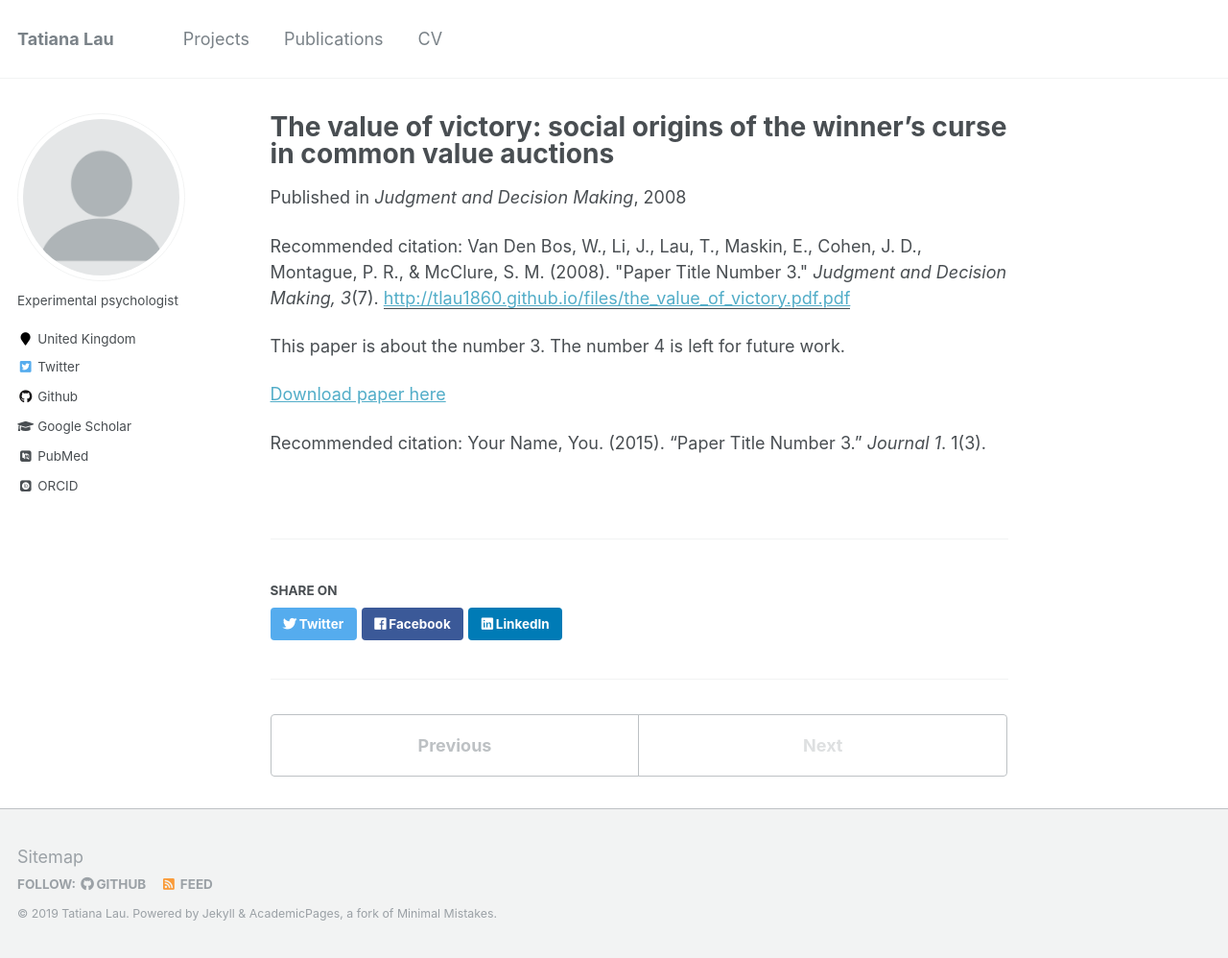
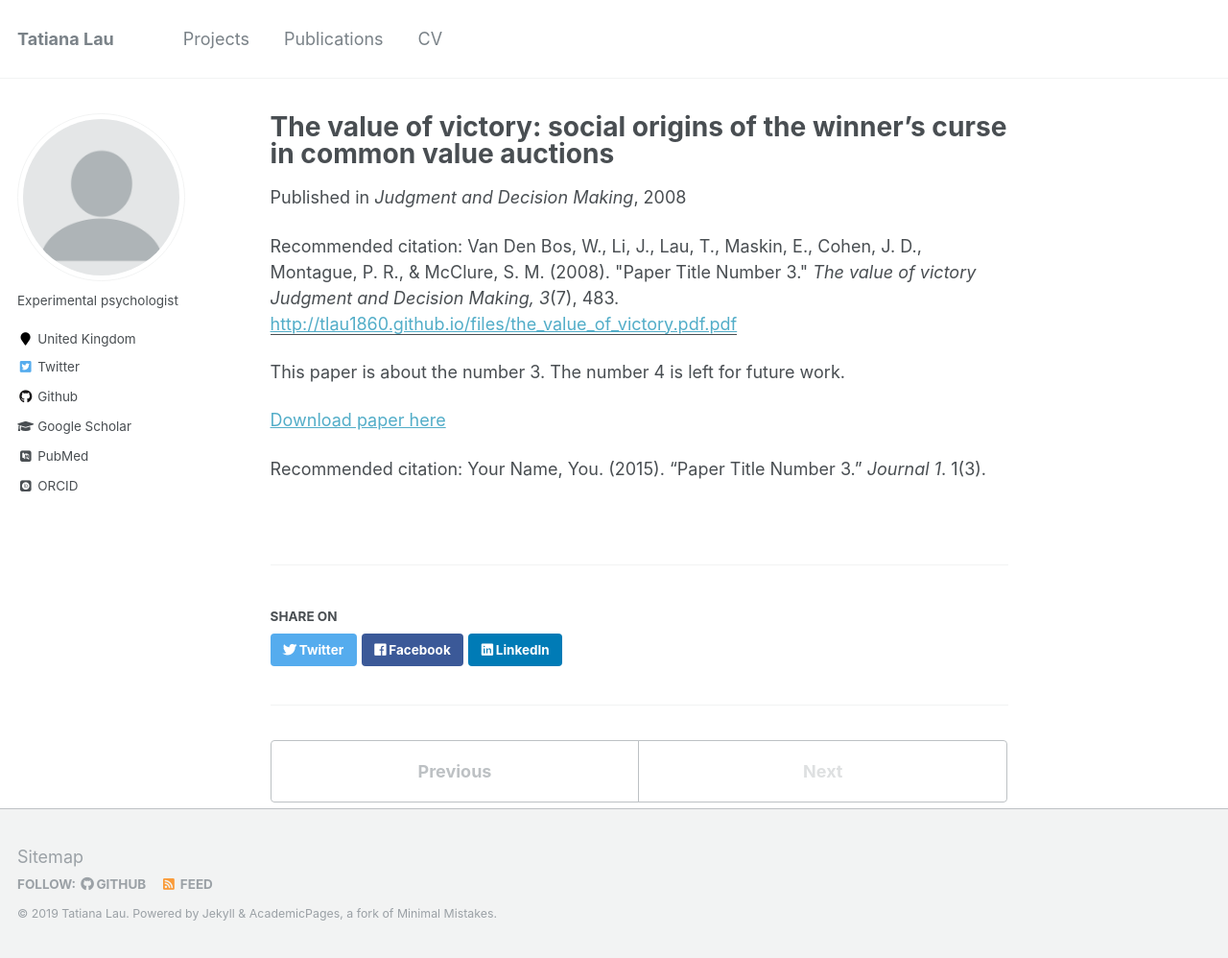
Before and after one commit to tlau1860/tlau1860.github.io, a Jekyll site: the page built from _publications/2015-10-01-paper-title-number-3.md, in a window 1280 px wide and 998 px high. Shown: the whole window at 96% size. Built offline with Jekyll 4.4.1, drawn with Linux system fonts in a browser that asks for light colours; some web fonts are replaced.

Commit message:
change title

```diff
--- a/_publications/2015-10-01-paper-title-number-3.md
+++ b/_publications/2015-10-01-paper-title-number-3.md
@@ -6,7 +6,7 @@ excerpt: 'This is about somethingk.'
 date: 2008-08-01
 venue: 'Judgment and Decision Making'
 paperurl: 'http://tlau1860.github.io/files/the_value_of_victory.pdf.pdf'
-citation: 'Van Den Bos, W., Li, J., Lau, T., Maskin, E., Cohen, J. D., Montague, P. R., & McClure, S. M. (2008). &quot;Paper Title Number 3.&quot; <i>Judgment and Decision Making, 3</i>(7).'
+citation: 'Van Den Bos, W., Li, J., Lau, T., Maskin, E., Cohen, J. D., Montague, P. R., & McClure, S. M. (2008). &quot;Paper Title Number 3.&quot; <i>The value of victory Judgment and Decision Making, 3</i>(7), 483.'
 ---
 This paper is about the number 3. The number 4 is left for future work.
 
```
